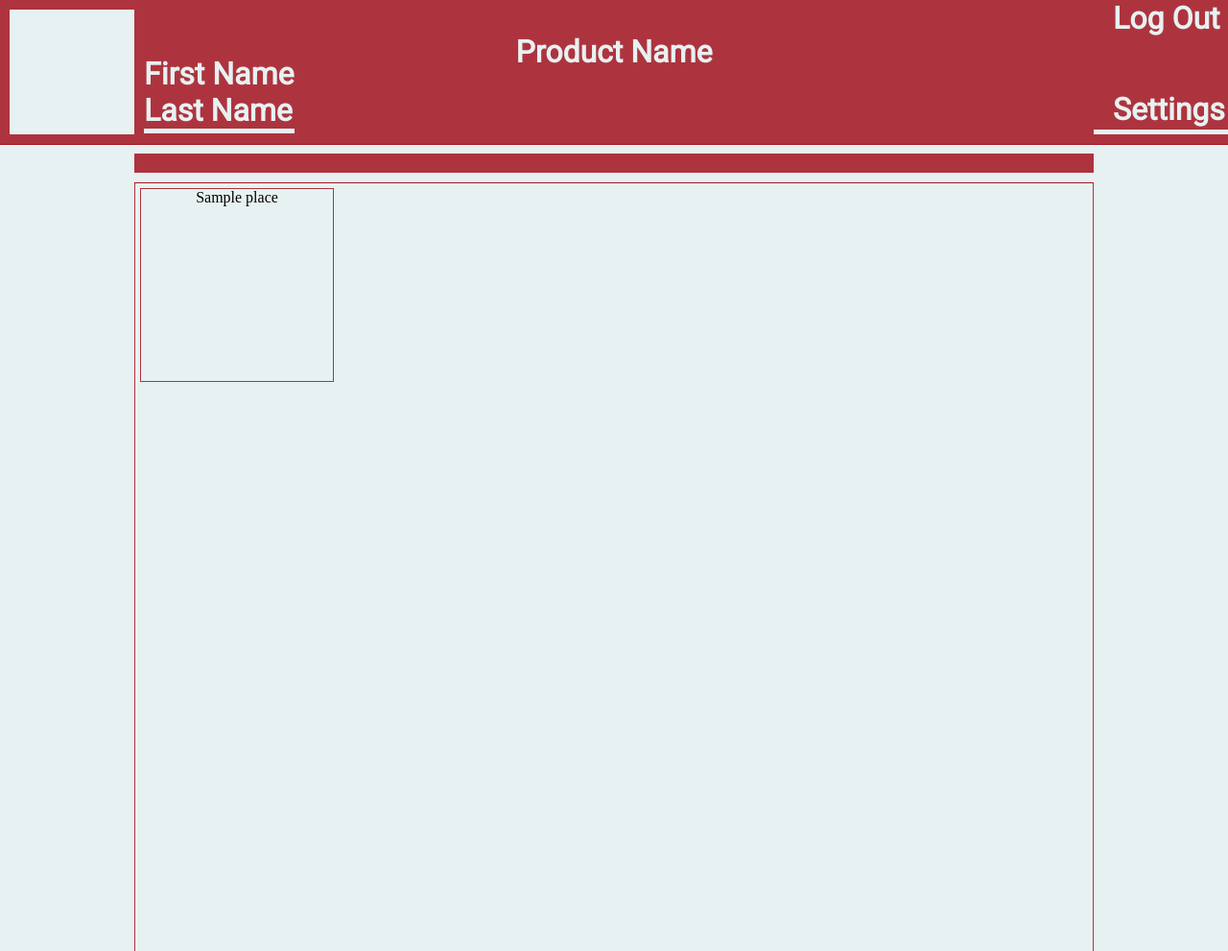
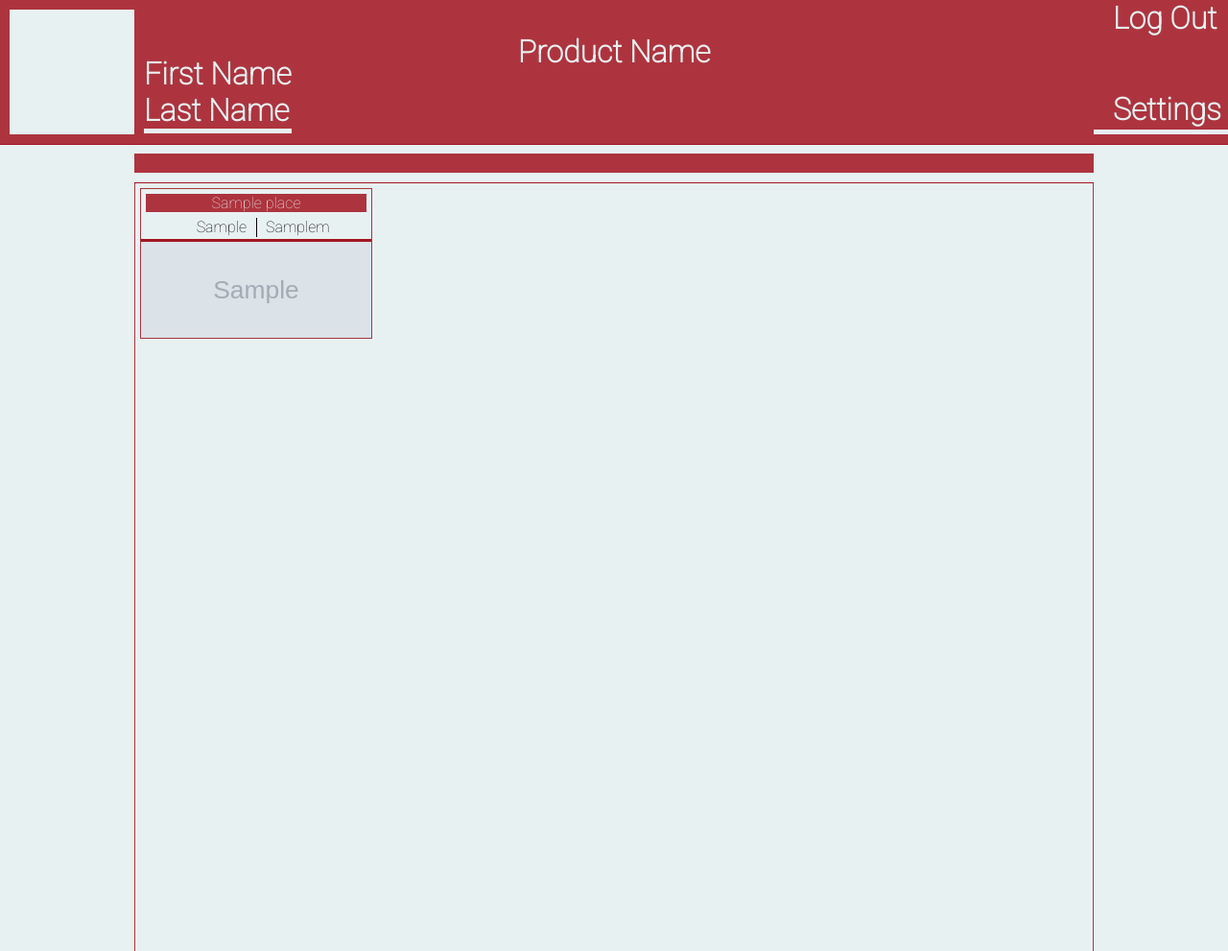
Before and after one commit to Parjoona/WesterdalsWorld, a PHP site: page / in a window 1280 px wide. Shown: the whole page at 96% size. Run offline with PHP 8.4, Linux system fonts and the light colour scheme; tables that the repository leaves empty or names only in its code hold one stand-in row (values such as "Sample post"); grey boxes marked "Sample" are stand-in pictures.

Commit message:
Added pictures etc
And changed text type

```diff
--- a/cssbin/style.css
+++ b/cssbin/style.css
@@ -1,5 +1,5 @@
 /* Import av fonts */
-@import url('https://fonts.googleapis.com/css?family=Roboto');
+@import url('https://fonts.googleapis.com/css?family=Roboto:100');
 
 /*
 Dark blue - #13293d
@@ -149,13 +149,63 @@ main {
 
 /* CONTAINS "PLACES" */
 #placeContainer {
-    height: 200px;
-    width: 200px;
+    height: 155px;
+    width: 240px;
     margin: 5px;
+    font-family: 'Roboto', sans-serif;
     border: 1px solid #ad343e;
     position: relative;
     float: left;
     text-align: center;
+}
+
+#verticalLine {
+    width: 1px;
+    background: #07020d;
+    height: 20px;
+    top: 30px;
+    left: 0;
+    right: 0;
+    margin: 0 auto;
+}
+
+#placeName {
+    left: 0;
+    right: 0;
+    background: #ad343e;
+    color: #E8F1F2;
+    margin: 5px;
+}
+
+#placeType {
+    top: 30px;
+    right: 130px;
+}
+
+#placeDistance {
+    top: 30px;
+    left: 130px;
+}
+
+#imgHolder {
+    border-top: #a31621 3px solid;
+    height: 100px;
+    width: 240px;
+    display: flex;
+    bottom: 0;
+}
+
+#imgHolder img {
+    height: 100px;
+    width: 240px;
+    left: 0;
+    right: 0;
+    opacity: 0.65;
+    transition: 0.25s;
+}
+
+#placeContainer:hover #imgHolder img {
+    opacity: 0.9;
 }
 
 /* ÅKER UT FRÅN MAIN*/
@@ -185,5 +235,5 @@ main {
 }
 
 #closeButton:hover p {
-    right: 245px;
+    right: 247px;
 }
--- a/index.php
+++ b/index.php
@@ -10,7 +10,7 @@ include 'config.php';
 ?>
 
 <!DOCTYPE html>
-<html lang="en">
+<html lang="sv">
 <head>
     <meta charset="UTF-8">
     <meta http-equiv="X-UA-Compatible" content="IE=edge">
@@ -54,9 +54,15 @@ include 'config.php';
     <div id="content">
         <?php
         foreach ($places as $place) {
-            echo '<div id="placeContainer" onClick="openMessage()">';
+            echo '<div id="placeContainer" onClick="openMessage()"><div id="verticalLine"></div><div id="placeName">';
             echo $place['place_name'];
-            echo '</div>';
+            echo '</div><div id="placeType">';
+            echo $place['place_type'];
+            echo '</div><div id="placeDistance">';
+            echo $place['distance'];
+            echo 'm</div><div id="imgHolder">';
+            echo "<img srcset=\"{$place['img_url']}\" src='imgbin/alt_place.png'/>";
+            echo '</div></div>';
         }
         ?>
     </div>
```
Also changed, not shown: imgbin/alt_place.png (added).
